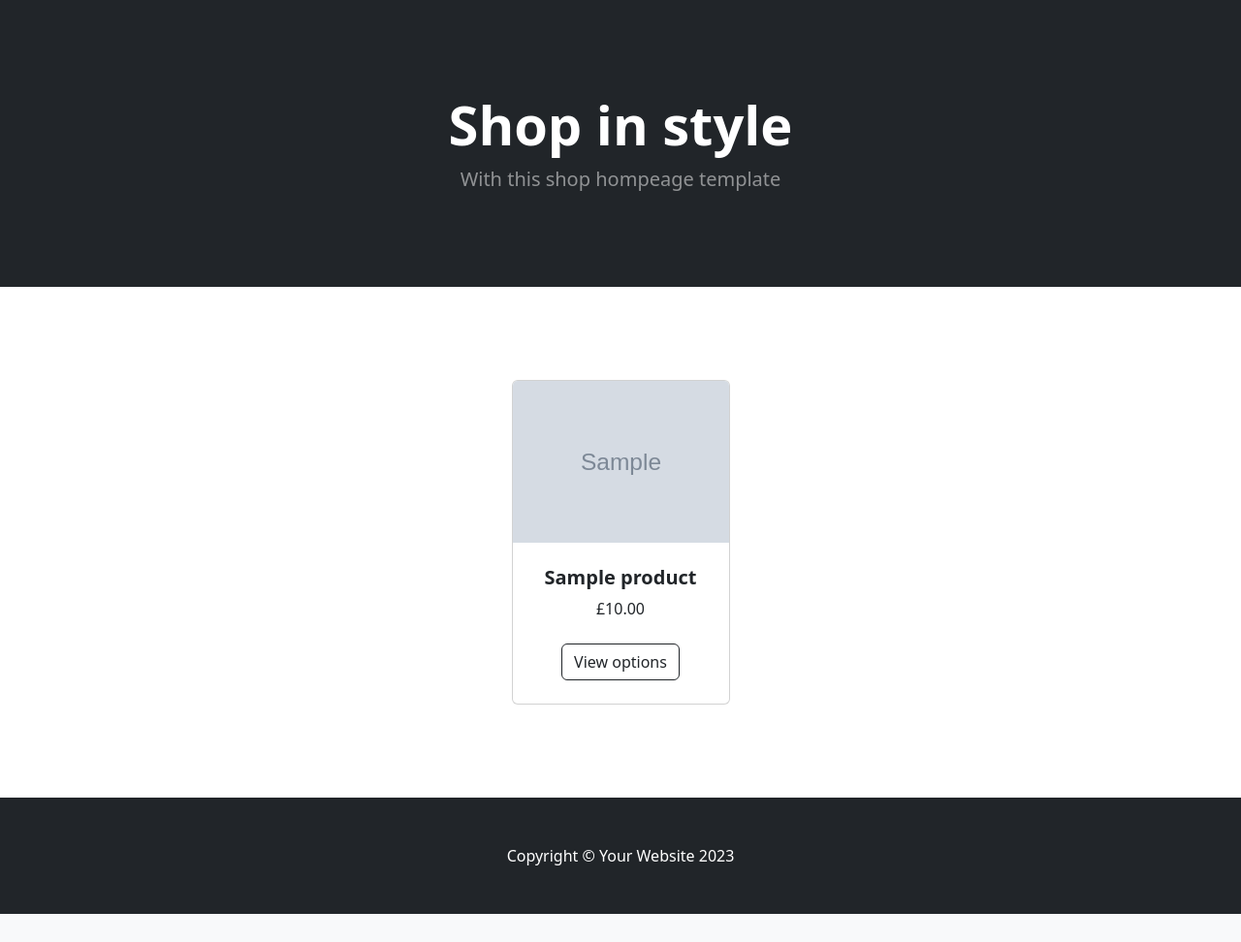
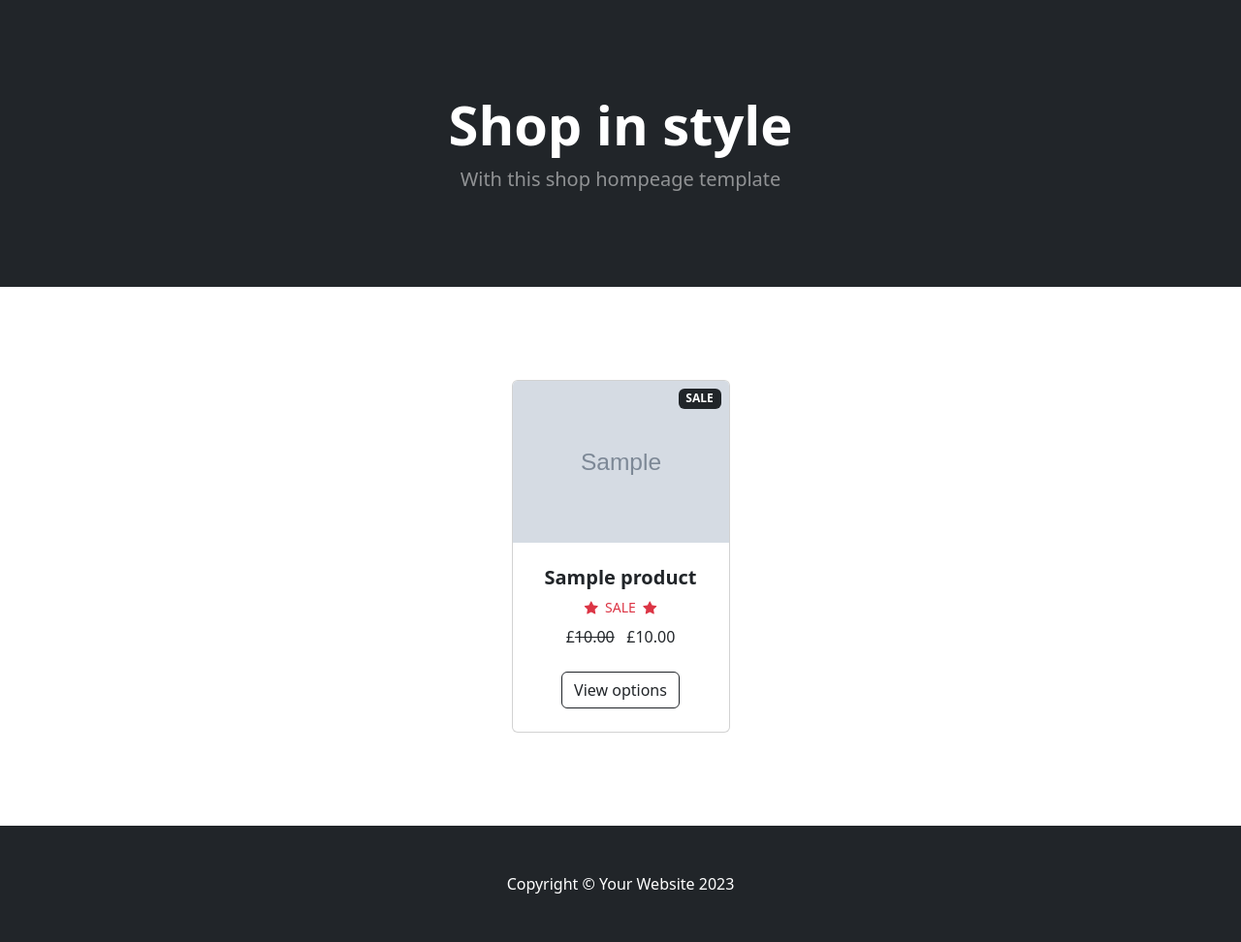
Before and after one commit to DebbieCoates/ecom, a Django app: page / in a window 1280 px wide. Shown: the part 57-1029 px from the top of the page at 97% size. Before the commit the page ends 1000 px from the top, so only its background shows below. Run offline with Django 5.2, Linux system fonts and the light colour scheme; tables that the repository leaves empty hold one stand-in row (values such as "Sample post"); grey boxes marked "Sample" are stand-in pictures; some libraries are stand-ins or nearby versions.

Commit message:
added sale funtionality

```diff
--- a/store/templates/home.html
+++ b/store/templates/home.html
@@ -60,6 +60,36 @@
                <div class="row gx-4 gx-lg-5 row-cols-2 row-cols-md-3 row-cols-xl-4 justify-content-center">
 
                     {% for product in products %}
+                        {% if product.is_sale %}
+                            <div class="col mb-5">
+                            <div class="card h-100">
+
+                                <div class="badge bg-dark text-white position-absolute" style="top: 0.5rem; right: 0.5rem;">SALE</div>
+                                    <!-- Product image-->
+                                    <img class="card-img-top" src="{{ product.image.url }}" alt="..." />
+                                    <!-- Product details-->
+                                    <div class="card-body p-4">
+                                        <div class="text-center">
+                                            <!-- Product name-->
+                                            <h5 class="fw-bolder">{{ product.name }}</h5>
+
+                                            <div class="d-flex justify-content-center small text-danger  mb-2">
+                                                <div class="bi-star-fill"></div>
+                                                &nbsp;&nbsp;<div >SALE</div> &nbsp;&nbsp;
+                                                <div class="bi-star-fill"></div>
+                                            </div>
+
+                                            <!-- Product price-->
+                                            £<strike>{{ product.price }}</strike>  &nbsp £{{ product.sale_price }}
+                                        </div>
+                                    </div>
+                                    <!-- Product actions-->
+                                    <div class="card-footer p-4 pt-0 border-top-0 bg-transparent">
+                                        <div class="text-center"><a class="btn btn-outline-dark mt-auto" href="#">View options</a></div>
+                                    </div>
+                                </div>
+                            </div>
+                        {% else %}
                             <div class="col mb-5">
                             <div class="card h-100">
                                     <!-- Product image-->
@@ -79,6 +109,8 @@
                                     </div>
                                 </div>
                             </div>
+
+                        {% endif %}
                     {% endfor %}
 
                 </div>
```
Lines whose indentation alone changed are shown as unchanged.
